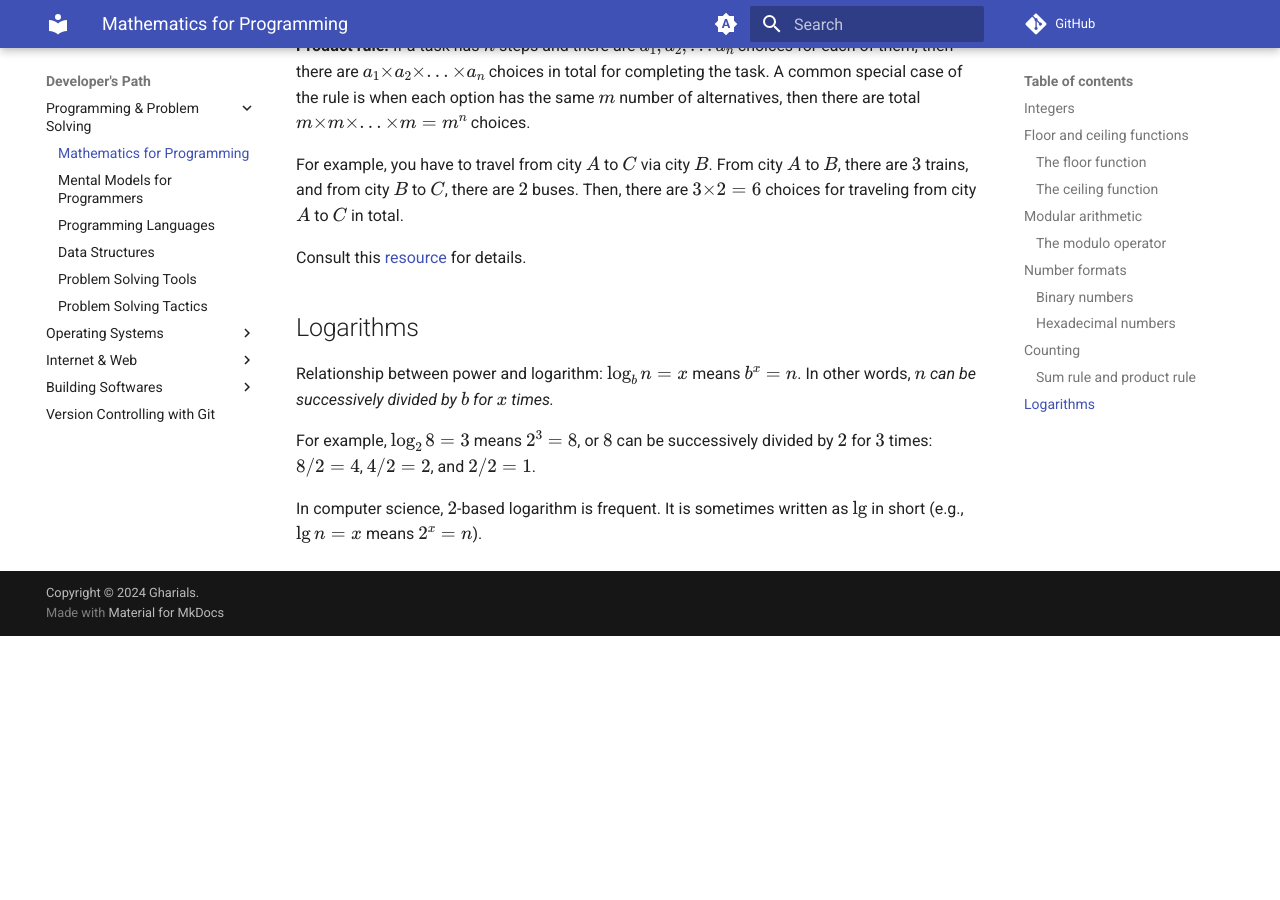
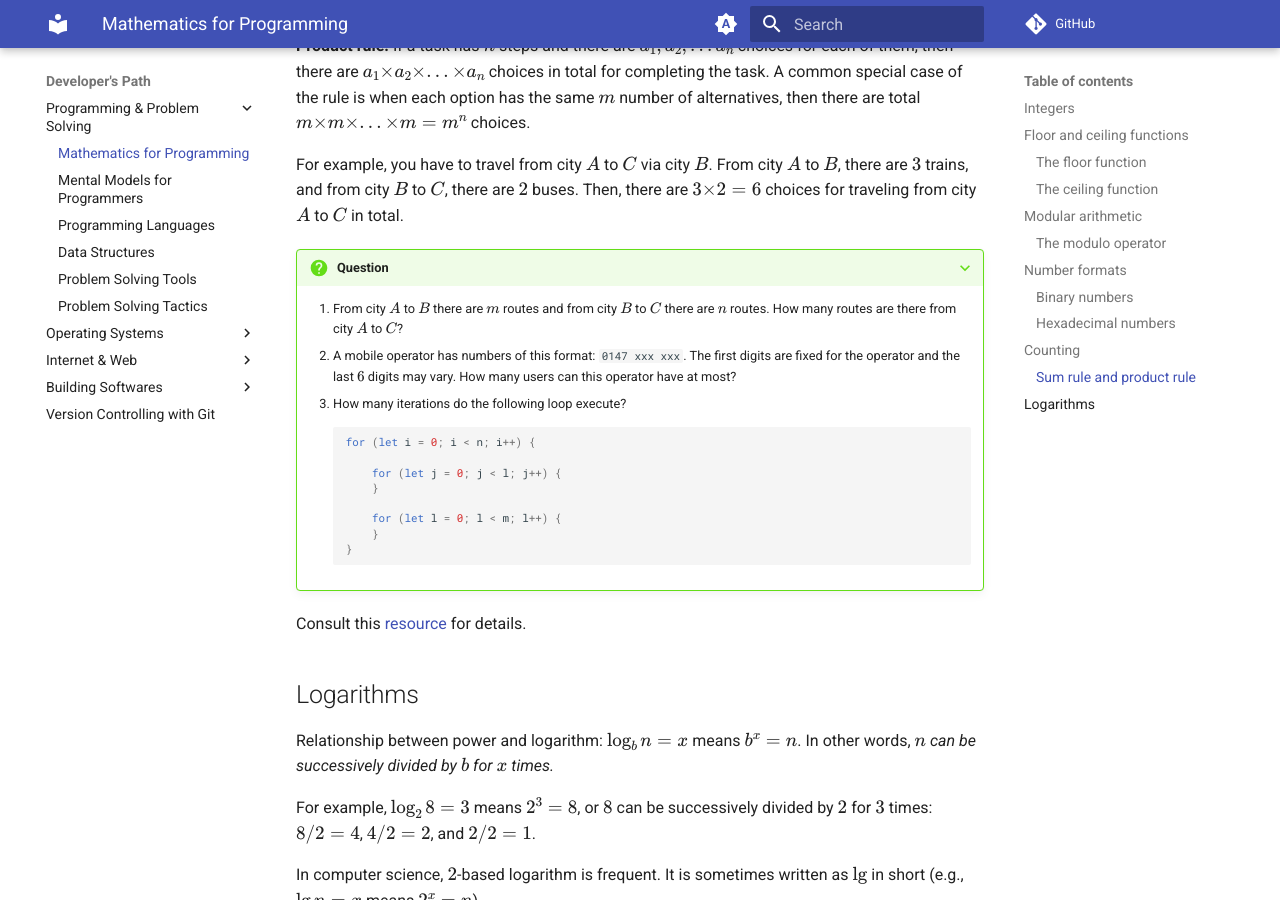
Before and after one commit to gharials/dev-path, an MkDocs documentation site: the page built from docs/programming/math-prog.md, in a window 1280 px wide and 900 px high, scrolled down 3400 px. Built offline with MkDocs 1.6.1 and Material for MkDocs 9.7.7, drawn with Linux system fonts in a browser that asks for light colours; comment, search, counter and statistics services are not loaded; before the commit the page ends 4036 px from its top, so only the background shows below that.

Commit message:
'math-prog': sum rule and product rule questions.

````diff
--- a/docs/programming/math-prog.md
+++ b/docs/programming/math-prog.md
@@ -101,6 +101,21 @@ For example, there are two options, buses and trains, to travel from city $A$ to
 
 For example, you have to travel from city $A$ to $C$ via city $B$. From city $A$ to $B$, there are $3$ trains, and from city $B$ to $C$, there are $2$ buses. Then, there are $3 × 2 = 6$ choices for traveling from city $A$ to $C$ in total.
 
+???+ question
+    1. From city $A$ to $B$ there are $m$ routes and from city $B$ to $C$ there are $n$ routes. How many routes are there from city $A$ to $C$?
+    2. A mobile operator has numbers of this format: `0147 xxx xxx`. The first digits are fixed for the operator and the last $6$ digits may vary. How many users can this operator have at most?
+    3. How many iterations do the following loop execute?
+       ```javascript
+       for (let i = 0; i < n; i++) {
+
+           for (let j = 0; j < l; j++) {
+           }
+
+           for (let l = 0; l < m; l++) {
+           }
+       }
+       ```
+
 Consult this [resource](https://brilliant.org/wiki/rule-of-sum-and-rule-of-product-problem-solving/) for details.
 
 ## Logarithms
````
